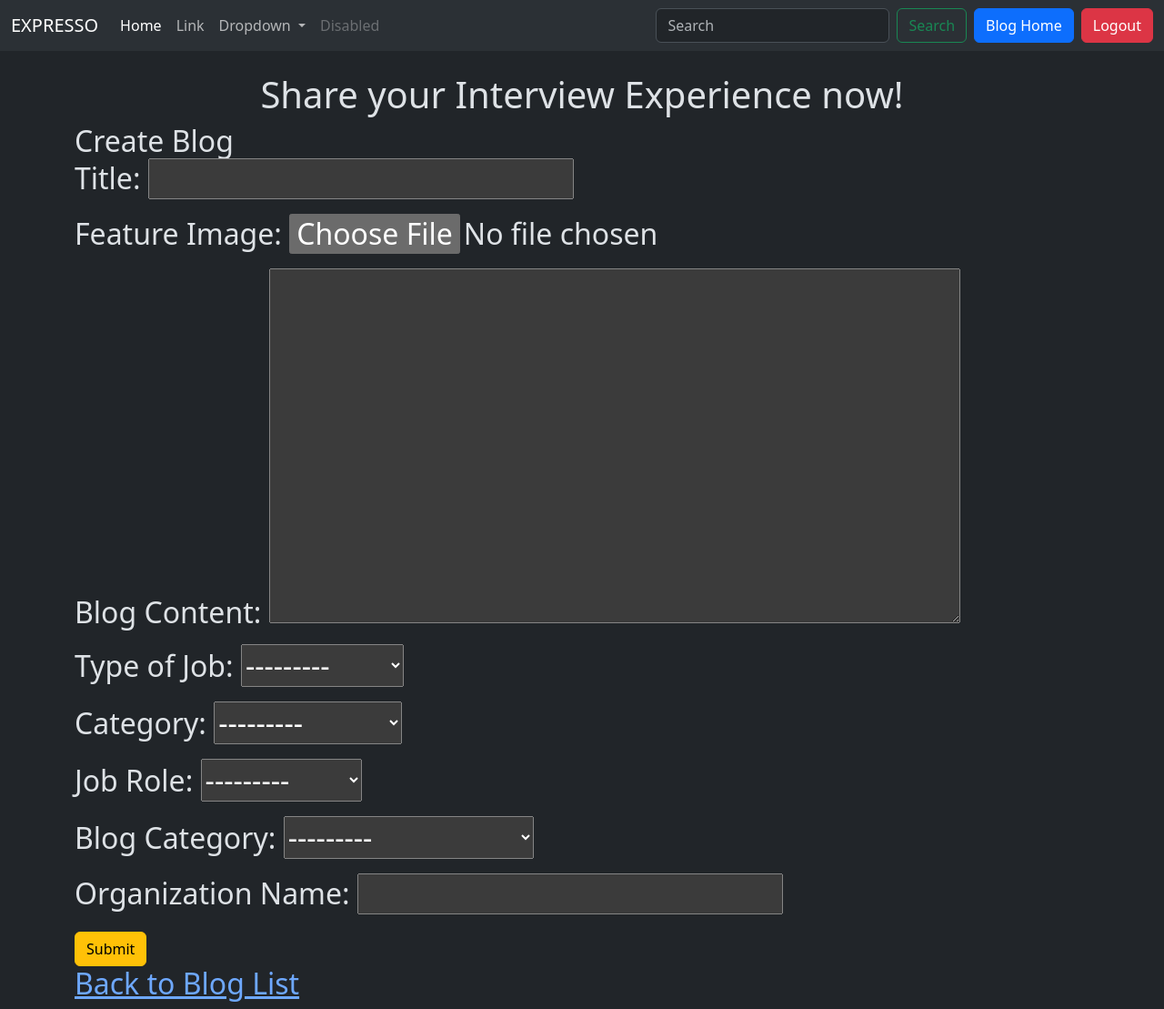
After one commit to Arka2708/expresso, a Django app: page /blog/create/ in a window 1280 px wide. The commit adds this page. Shown: the whole page at 91% size. Run offline with Django 5.2, Linux system fonts and the light colour scheme; the visitor is signed in with stand-in values (Sample User, id 1).

Commit message:
Basic functionality implemented

```diff
--- a/expresso/blog/forms.py
+++ b/expresso/blog/forms.py
@@ -1,7 +1,25 @@
 from django import forms
 from .models import Blog
-
+from django.contrib.auth.forms import UserCreationForm
+from django.contrib.auth.models import User
 class BlogForm(forms.ModelForm):
     class Meta:
         model = Blog
-        fields = ['title', 'photo', 'content']
+        fields = ['title', 'photo', 'content', 'job_type', 'user_type', 'job_role', 'blog_type', 'organization']
+        labels = {
+            'title': 'Title',
+            'photo': 'Feature Image',
+            'content': 'Blog Content',
+            'job_type': 'Type of Job',
+            'user_type': 'Category',
+            'job_role': 'Job Role',
+            'blog_type': 'Blog Category',
+            'organization': 'Organization Name',
+        }
+class UserRegistrationForm(UserCreationForm):
+    email = forms.EmailField(required=True)
+    college = forms.CharField(max_length=100,required=True)
+    company = forms.CharField(max_length=100)
+    class Meta:
+        model = User
+        fields =('username','email','password1','password2','college','company')
--- a/expresso/blog/models.py
+++ b/expresso/blog/models.py
@@ -1,12 +1,42 @@
 from django.db import models
 from django.contrib.auth.models import User
 # Create your models here.
+class UserProfile(models.Model):
+    user = models.OneToOneField(User, on_delete=models.CASCADE)
+    college = models.CharField(max_length=100)
+
+    def __str__(self):
+        return self.user.username
+
 class Blog(models.Model):
-    author = models.ForeignKey(User, on_delete=models.CASCADE)
+    JOB_TYPE = (
+        ('FT','Full Time'),
+        ('PT','Part Time'),
+        ('INTERN','Internship'),
+    )
+    USER_TYPE = (
+        ('STUD','Student'),
+        ('PROF','Professional'),
+    )
+    JOB_ROLE = (
+        ('DEV','Developer'),
+        ('DES','Designer'),
+        ('MKT','Marketing'),
+    )
+    BLOG_TYPE = (
+        ('INTERVIEW','Interview'),
+        ('WORK EXP','Work Experience'),
+    )
+    user = models.ForeignKey(User, on_delete=models.CASCADE)
     title = models.CharField(max_length=100)
     photo = models.ImageField(upload_to="images/",blank=True,null=True)
     content = models.TextField()
     created_at = models.DateTimeField(auto_now_add=True)
     updated_at = models.DateTimeField(auto_now=True)
+    job_type = models.CharField(max_length=6,choices=JOB_TYPE)
+    user_type = models.CharField(max_length=4,choices=USER_TYPE)
+    job_role = models.CharField(max_length=3,choices=JOB_ROLE)
+    blog_type = models.CharField(max_length=10,choices=BLOG_TYPE)
+    organization = models.CharField(max_length=100)
     def __str__(self):
-        return f'{self.user.username}-{self.text[:10]}'
+        return f'{self.user.username}-{self.organization}-{self.job_role}'
--- /dev/null
+++ b/expresso/blog/templates/blog_form.html
@@ -0,0 +1,22 @@
+{% extends "layout.html" %}
+{% block  title %}
+BLOGS
+{% endblock  %}
+
+{% block content %}
+<h1 class="text-center mt-4"> Share your Interview Experience now! </h1>
+<h2>
+    {% if form.instance.pk%}
+        Edit Blog
+    {% else %}
+        Create Blog
+    {% endif %}
+    <form method="post" enctype="multipart/form-data" class="from">
+        {% csrf_token %}
+        {{form.as_p}}
+        <button type="submit" class="btn btn-warning">Submit</button>
+    </form>
+    <a href="{% url 'blog_list'%}"> Back to Blog List</a>
+</h2>
+
+{% endblock %}
--- a/expresso/blog/templates/index.html
+++ b/expresso/blog/templates/index.html
@@ -6,4 +6,4 @@ BLOGS
 
 {% block content %}
 <h1 class="text-center mt-4"> Share your Interview Experience now! </h1>
-{% endblock content %}
+{% endblock %}
--- a/expresso/blog/urls.py
+++ b/expresso/blog/urls.py
@@ -5,5 +5,9 @@ from django.conf.urls.static import static
 from django.conf import settings
 from . import views
 urlpatterns = [
-    path("", views.index, name="index"),
+    path("", views.blog_list, name="blog_list"),
+    path("create/", views.blog_create, name="blog_create"),
+    path("<int:blog_id>/edit/", views.blog_edit, name="blog_edit"),
+    path("<int:blog_id>/delete/", views.blog_delete, name="blog_delete"),
+    path("register/", views.register, name="register"),
 ]
--- a/expresso/blog/views.py
+++ b/expresso/blog/views.py
@@ -1,5 +1,60 @@
-from django.shortcuts import render
-
+from django.shortcuts import render,redirect
+from .forms import BlogForm,UserRegistrationForm
+from .models import Blog
+from django.shortcuts import get_object_or_404
+from django.contrib.auth.decorators import login_required
+from django.contrib.auth import login
 # Create your views here.
 def index(request):
     return render(request, "index.html")
+
+@login_required
+def blog_create(request):
+    if request.method == "POST":
+        form = BlogForm(request.POST, request.FILES)
+        if form.is_valid():
+            blog = form.save(commit=False)
+            blog.user = request.user
+            blog.save()
+            return redirect('blog_list')
+    else:
+        form = BlogForm()
+    return render(request, 'blog_form.html', {'form': form})
+
+def blog_list(request):
+    blogs =Blog.objects.all().order_by('-created_at')
+    return render(request, 'blog_list.html', {'blogs': blogs})
+
+@login_required
+def blog_edit(request,blog_id):
+    blog = get_object_or_404(Blog, pk=blog_id, user =request.user)
+    if request.method == "POST":
+        form = BlogForm(request.POST, request.FILES, instance=blog)
+        if form.is_valid():
+            blog = form.save(commit=False)
+            blog.user = request.user
+            blog.save()
+            return redirect('blog_list')
+    else:
+        form = BlogForm(instance=blog)
+    return render(request, 'blog_form.html', {'form': form})
+
+def blog_delete(request,blog_id):
+    blog = get_object_or_404(Blog, pk=blog_id, user=request.user)
+    if request.method == "POST":
+        blog.delete()
+        return redirect('blog_list')
+    return render(request, 'blog_delete.html', {'blog': blog})
+
+def register(request):
+     if request.method == "POST":
+       form= UserRegistrationForm(request.POST)
+       if form.is_valid():
+           user =form.save(commit=False)
+           user.set_password(form.cleaned_data['password1'])
+           user.save()
+           login(request,user)
+           return redirect('blog_list')
+     else:
+       form=UserRegistrationForm()
+     return render(request, 'registration/register.html', {'form': form})
--- a/expresso/expresso/settings.py
+++ b/expresso/expresso/settings.py
@@ -125,3 +125,8 @@ DEFAULT_AUTO_FIELD = "django.db.models.BigAutoField"
 
 MEDIA_URL = "/media/"
 MEDIA_ROOT = os.path.join(BASE_DIR, "media")
+
+LOGIN_URL ='/accounts/login'
+
+LOGIN_REDIRECT_URL ='/blog/'
+LOGOUT_REDIRECT_URL ='/blog/'
--- a/expresso/expresso/urls.py
+++ b/expresso/expresso/urls.py
@@ -19,7 +19,9 @@ from django.contrib import admin
 from django.urls import path,include
 from django.conf.urls.static import static
 from django.conf import settings
+from django.contrib.auth.urls import views as auth_views
 urlpatterns = [
     path("admin/", admin.site.urls),
     path("blog/", include('blog.urls')),
+    path('accounts/', include('django.contrib.auth.urls')),
 ] + static(settings.MEDIA_URL, document_root=settings.MEDIA_ROOT)
--- a/expresso/templates/layout.html
+++ b/expresso/templates/layout.html
@@ -18,7 +18,7 @@
 <body>
     <nav class="navbar navbar-expand-lg bg-body-tertiary">
         <div class="container-fluid">
-          <a class="navbar-brand" href="#">Navbar</a>
+          <a class="navbar-brand" href="#">EXPRESSO</a>
           <button class="navbar-toggler" type="button" data-bs-toggle="collapse" data-bs-target="#navbarSupportedContent" aria-controls="navbarSupportedContent" aria-expanded="false" aria-label="Toggle navigation">
             <span class="navbar-toggler-icon"></span>
           </button>
@@ -49,6 +49,24 @@
               <input class="form-control me-2" type="search" placeholder="Search" aria-label="Search">
               <button class="btn btn-outline-success" type="submit">Search</button>
             </form>
+            <a href="{% url 'blog_list' %}" class="btn btn-primary mx-2">
+              Blog Home
+            </a>
+            {% if user.is_authenticated %}
+              <form action="{% url 'logout'%}" method="post">
+                {% csrf_token %}
+                <button class="btn btn-danger" type="submit">
+                  Logout
+                </button>
+              </form>
+              {% else %}
+              <a href="{% url 'register' %}" class="btn btn-primary mx-2">
+                Register
+              </a>
+              <a href="{% url 'login' %}" class="btn btn-success mx-2">
+                Login
+              </a>
+            {% endif %}
           </div>
         </div>
       </nav>
```
Also changed, not shown: expresso/blog/templates/blog_delete.html (added, +17 -0 lines), expresso/blog/templates/blog_list.html (added, +29 -0 lines), expresso/blog/templates/registration/logged_out.html (added, +7 -0 lines), expresso/blog/templates/registration/login.html (added, +15 -0 lines), expresso/blog/templates/registration/register.html (added, +14 -0 lines), expresso/blog/migrations/0002_blog_blog_type_blog_job_role_blog_job_type_and_more.py (added), expresso/blog/migrations/0003_alter_blog_blog_type_alter_blog_job_role_and_more.py (added), expresso/blog/migrations/0004_rename_author_blog_user.py (added), expresso/media/images/amz.jpg (added), expresso/media/images/google1.png (added), expresso/media/images/ms1.png (added).
